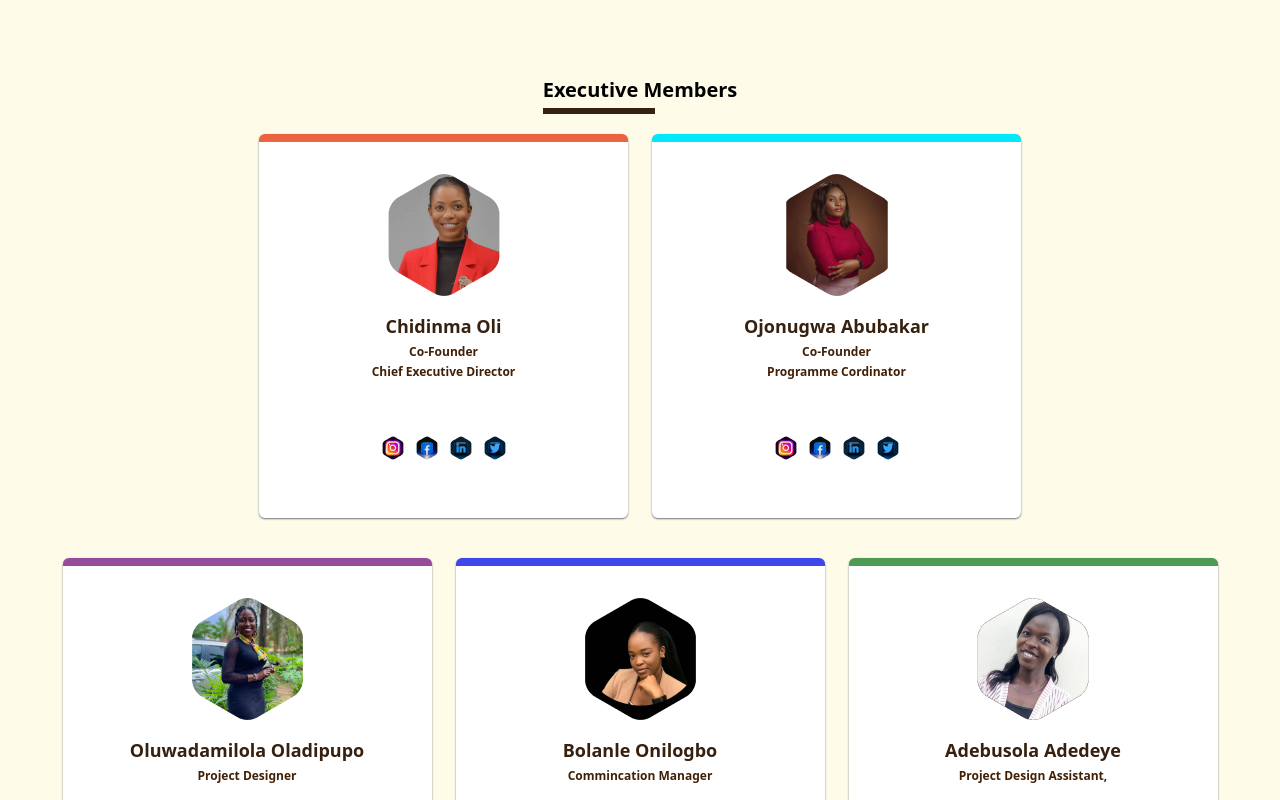
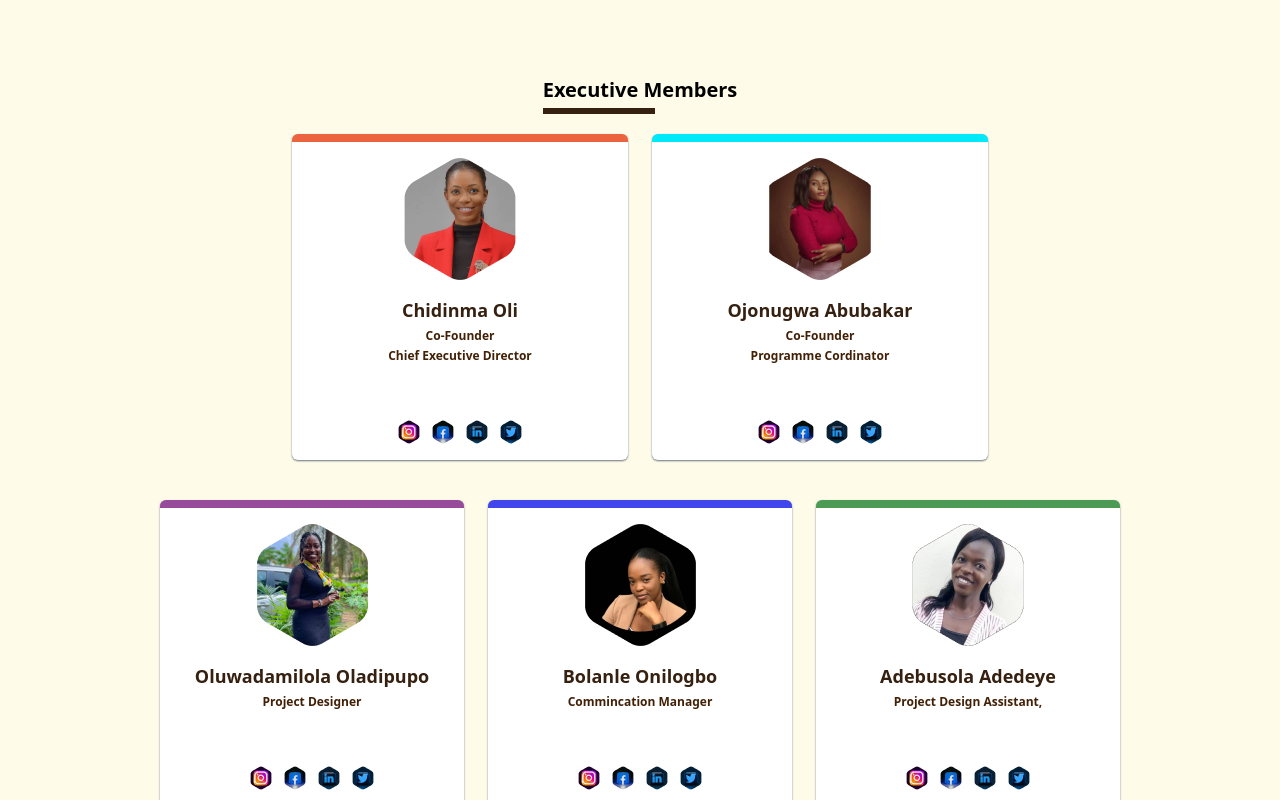
Before and after one commit to Deveelop/inspire-her-afrika, a React (Vite) app: page /about in a window 1280 px wide. Shown: the part 580-1380 px from the top of the page. Built offline with nearby package versions, Linux system fonts and the light colour scheme.

Commit message:
Added new changes

```diff
--- a/src/Pages/About.jsx
+++ b/src/Pages/About.jsx
@@ -4,17 +4,18 @@ const About = () => {
   return (
     <div  className="w-[100%] bg-yellow-50 ">
     <HeroAbout/>
-    <div className=' pb-8 m-auto w-[75%] '>
+    <div className=' m-auto w-[75%] mb-20'>
     <div className="  items-center flex flex-col justify-center ">
         <div className=" mb-5">
         <h1 className=" text-center font-bold md:text-xl text-lg">Executive Members</h1>
         <div className=" w-[90px] md:w-[112px] mt-1 border-[3px] border-[#36200F] " />
         </div>
+        </div>
 
 
-        <div className=" md:flex  justify-between gap-6">
-        <div className=" md:w-[369px] md:h-[384px] bg-white border-t-8 border-[#EB643F] shadow-sm rounded-md shadow-gray-500">
-          <div className="p-8 font-semibold flex justify-center flex-col gap-4 items-center ">
+        <div className=" space-y-5 md:space-y-0 md:flex justify-center gap-6">
+        <div className=" md:w-[35%]  bg-white border-t-8 border-[#EB643F] shadow-sm rounded-md shadow-gray-500">
+          <div className=" p-4 font-semibold flex justify-center flex-col gap-4 items-center ">
             <img className=" rounded-md" src="/Polygon 1.png" alt="dhsld"/>
             <div className="space-y-1 text-center">
                 <h1 className=" text-lg text-[#36200F] font-bold">Chidinma Oli </h1>
@@ -30,8 +31,8 @@ const About = () => {
             </div>
          </div>
 
-         <div className="  w-[369px] h-[384px] bg-white border-t-8 border-[#00E9F8] shadow-sm rounded-md shadow-gray-500">
-          <div className="p-8 font-semibold flex justify-center flex-col gap-4 items-center ">
+         <div className=" md:w-[35%]  bg-white border-t-8 border-[#00E9F8] shadow-sm rounded-md shadow-gray-500">
+          <div className="p-4 font-semibold flex justify-center flex-col gap-4 items-center ">
             <img className=" rounded-md" src="/Polygon 2.png" alt="dhsld"/>
             <div className="space-y-1 text-center">
                 <h1 className=" text-lg text-[#36200F] font-bold">Ojonugwa Abubakar </h1>
@@ -47,9 +48,9 @@ const About = () => {
             </div>
          </div>
          </div>
-         <div className=" md:flex justify-between gap-6 mt-10 mb-10">
-         <div className="  w-[369px] h-[384px] bg-white border-t-8 border-[#964C9A] shadow-sm rounded-md shadow-gray-500">
-          <div className="p-8 font-semibold flex justify-center flex-col gap-4 items-center ">
+         <div className="  space-y-5 md:space-y-0 md:flex justify-between gap-6 mt-10 mb-10">
+         <div className=" md:w-[35%] bg-white border-t-8 border-[#964C9A] shadow-sm rounded-md shadow-gray-500">
+          <div className="p-4 font-semibold flex justify-center flex-col gap-4 items-center ">
             <img className=" rounded-md" src="/firstslide.png" alt="dhsld"/>
             <div className="space-y-1 text-center">
                 <h1 className=" text-lg text-[#36200F] font-bold">Oluwadamilola Oladipupo</h1>
@@ -65,8 +66,8 @@ const About = () => {
             </div>
          </div>
 
-         <div className="  w-[369px] h-[384px] bg-white border-t-8 border-[#3F46EB] shadow-sm rounded-md shadow-gray-500">
-          <div className="p-8 font-semibold flex justify-center flex-col gap-4 items-center ">
+         <div className=" md:w-[35%] bg-white border-t-8 border-[#3F46EB] shadow-sm rounded-md shadow-gray-500">
+          <div className="p-4 font-semibold flex justify-center flex-col gap-4 items-center ">
             <img className=" rounded-md" src="/secondslide.png" alt="dhsld"/>
             <div className="space-y-1 text-center">
                 <h1 className=" text-lg text-[#36200F] font-bold">Bolanle Onilogbo </h1>
@@ -82,8 +83,8 @@ const About = () => {
             </div>
          </div>
 
-         <div className="  w-[369px] h-[384px] bg-white border-t-8 border-[#4C9A54] shadow-sm rounded-md shadow-gray-500">
-          <div className="p-8 font-semibold flex justify-center flex-col gap-4 items-center ">
+         <div className=" md:w-[35%]  bg-white border-t-8 border-[#4C9A54] shadow-sm rounded-md shadow-gray-500">
+          <div className="p-4 font-semibold flex justify-center flex-col gap-4 items-center ">
             <img className=" rounded-md" src="/thirdslide.png" alt="dhsld"/>
             <div className="space-y-1 text-center">
                 <h1 className=" text-lg text-[#36200F] font-bold">Adebusola Adedeye </h1>
@@ -100,7 +101,7 @@ const About = () => {
          </div>
 
          </div>
-        </div>
+
         </div>
         </div>
   )
--- a/src/Pages/HeroAbout.jsx
+++ b/src/Pages/HeroAbout.jsx
@@ -3,7 +3,7 @@
 const HeroAbout = () => {
   return (
     <div className=' mb-20  h-[400px] md:w-full p-4 md:p-72 relative '>
-    <div className=" absolute inset-0 bg-[url('/groupshot.png')] bg-cover bg-no-repeat bg-center bg-opacity-90"/>
+    <div className=" absolute inset-0 bg-[url('/group2.png')] bg-cover bg-no-repeat bg-center bg-opacity-90"/>
       <div className=' absolute inset-0 bg-gradient-to-r from-[#D6A530] via-[#D6AD4BD7]  to-transparent opacity-90 w-full' />
     <div className=' absolute top-60 flex justify-center'>
       <div className=' grid gap-3 '>
```
